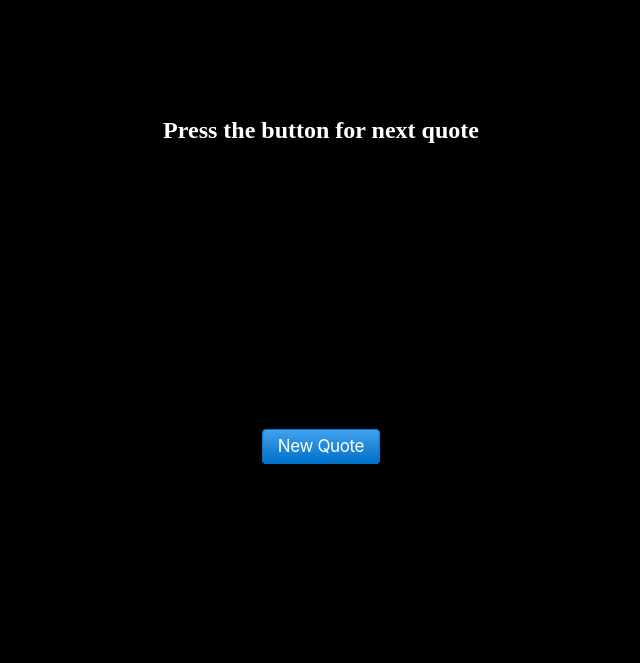
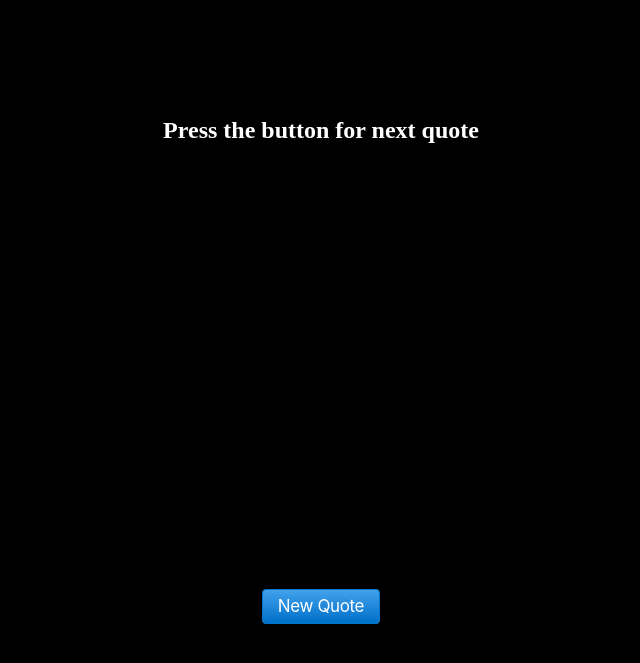
Before and after one commit to wolf-ed/Message-generator-App, a plain HTML site: page index.html in a window 1280 px wide. Shown: the part 99-762 px from the top of the page, without its empty margins (319-959 px from the left). Drawn offline with Linux system fonts and the light colour scheme.

Commit message:
height of the article  updated so the button doesn't move with long quotes

```diff
--- a/style.css
+++ b/style.css
@@ -50,7 +50,7 @@ article.center {
   text-align: center;
   margin-left: auto;
   margin-right: auto;
-  min-height: 20em;
+  min-height: 30em;
   background-color: black;
   width: 60%;
 }
```
